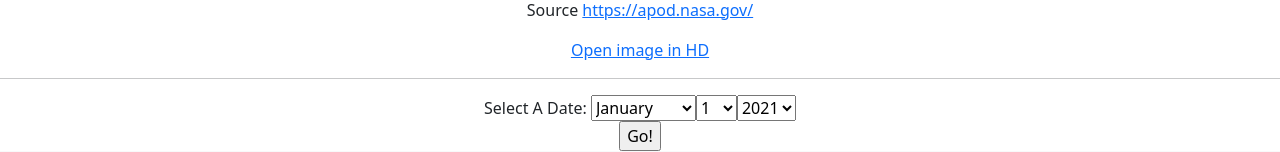
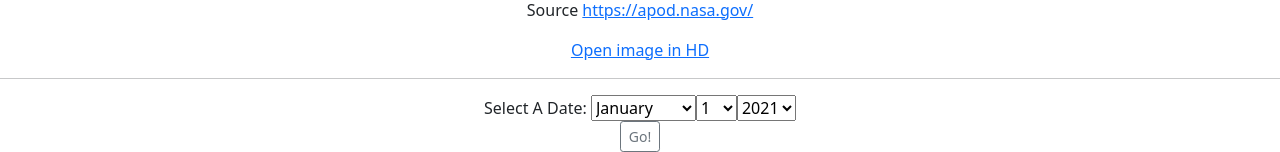
Before and after one commit to adolfojmnz/astronomy-corner, a Django app: page / in a window 1280 px wide. Shown: the part 704-856 px from the top of the page. Run offline with Django 3.2, Linux system fonts and the light colour scheme.

Commit message:
Add a little bit of Bootstrap

```diff
--- a/apod/templates/apod/apod_date_snippet.html
+++ b/apod/templates/apod/apod_date_snippet.html
@@ -1,10 +1,14 @@
+<center>
 	<form action="{% url 'apod:index' %}" method="post">
 		{% csrf_token %}
 
 			{% for field in form %}
-		<div class="fieldWrapper">
-			{{ field.label_tag }} {{ field }}
+				<div class="">
+					{{ field.label_tag }}
+					{{ field }}
 				</div>
 			{% endfor %}
-	<input type="submit" value="Go!">
+
+		<button class="btn btn-sm btn-outline-secondary" type="submit" >Go!</button>
 	</form>
+</center>
```
Lines whose indentation alone changed are shown as unchanged.
